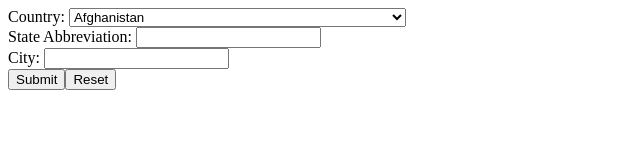
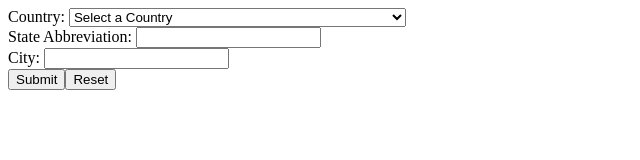
Before and after one commit to dilemmaemma/react-weather-app, a React app: page / in a window 1280 px wide. Shown: the top 160 px of the page, without its empty margins (0-640 px from the left). Built offline with nearby package versions, Linux system fonts and the light colour scheme.

Commit message:
Fixed edge case with selecting the option title

```diff
--- a/src/frontend/components/App.js
+++ b/src/frontend/components/App.js
@@ -1,4 +1,4 @@
-import React, { useState } from 'react';
+import React, { useState, useEffect } from 'react';
 import axios from 'axios';
 import moment from 'moment';
 import countryList from '../data/countries';
@@ -16,11 +16,20 @@ const App = () => {
         const selectedCountryCode = e.target.value;
         const selectedCountry = countryList[selectedCountryCode];
 
-        setCountry(selectedCountry.name);
-        setCountryId(selectedCountryCode);
+        if (selectedCountry) {
+            setCountry(selectedCountry.name);
+            setCountryId(selectedCountryCode);
+        } else {
+            // Handle the case when selectedCountry is undefined
+            setCountry('');
+            setCountryId('');
+        }
+    };
 
+
+    useEffect(() => {
         console.log(country, countryId);
-    };
+    }, [country, countryId]);
 
     const handleSubmit = (e) => {
         e.preventDefault();
@@ -41,11 +50,18 @@ const App = () => {
             <form onSubmit={handleSubmit} onReset={handleReset}>
                 <div>
                     <label htmlFor='country'>Country: </label>
-                    <select id='country' onChange={setCntry}>
+                    <select
+                        id='country'
+                        onChange={setCntry}
+                        required={true}
+                        value={countryId}
+                    >
+                        <option value={''}>Select a Country</option>
                         {Object.entries(countryList).map(([code, country]) => (
                             <option key={code} value={code}>{country}</option>
                         ))}
                     </select>
+
                 </div>
                 {
                     <div>
```
